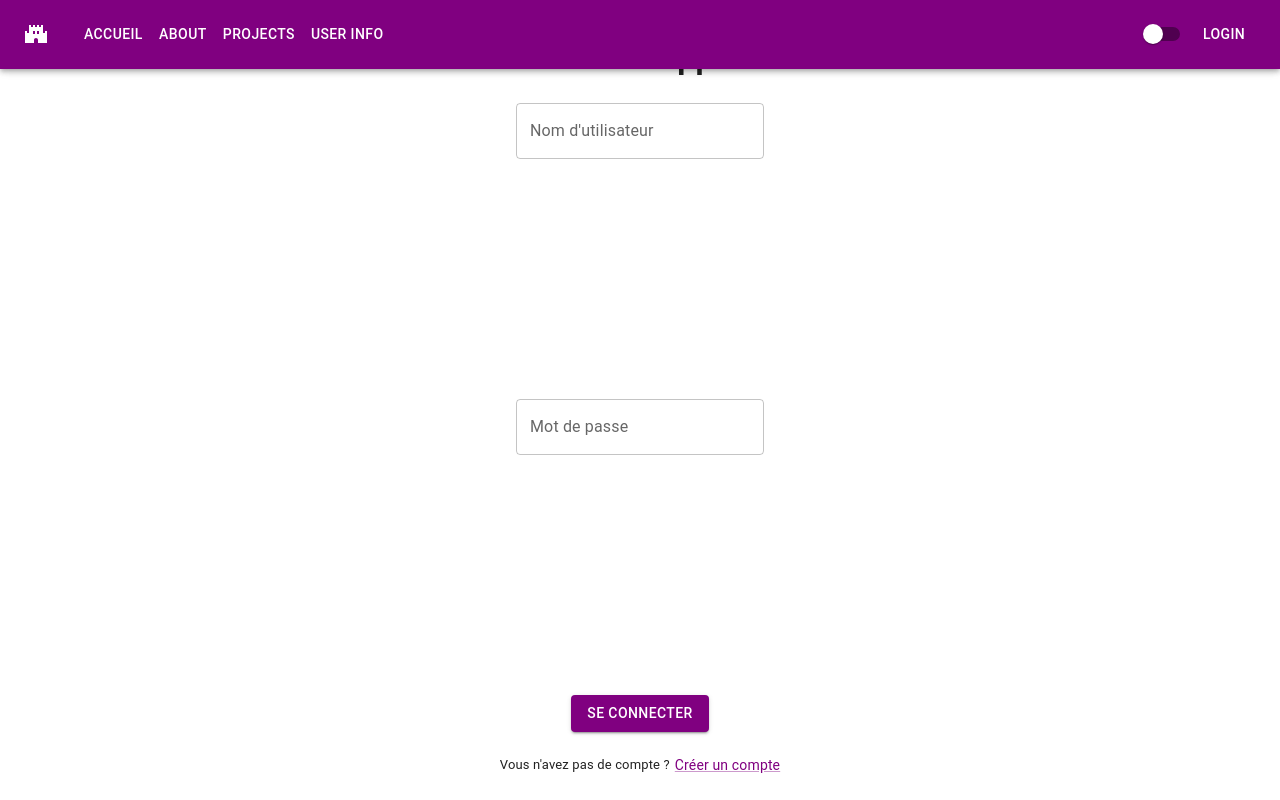
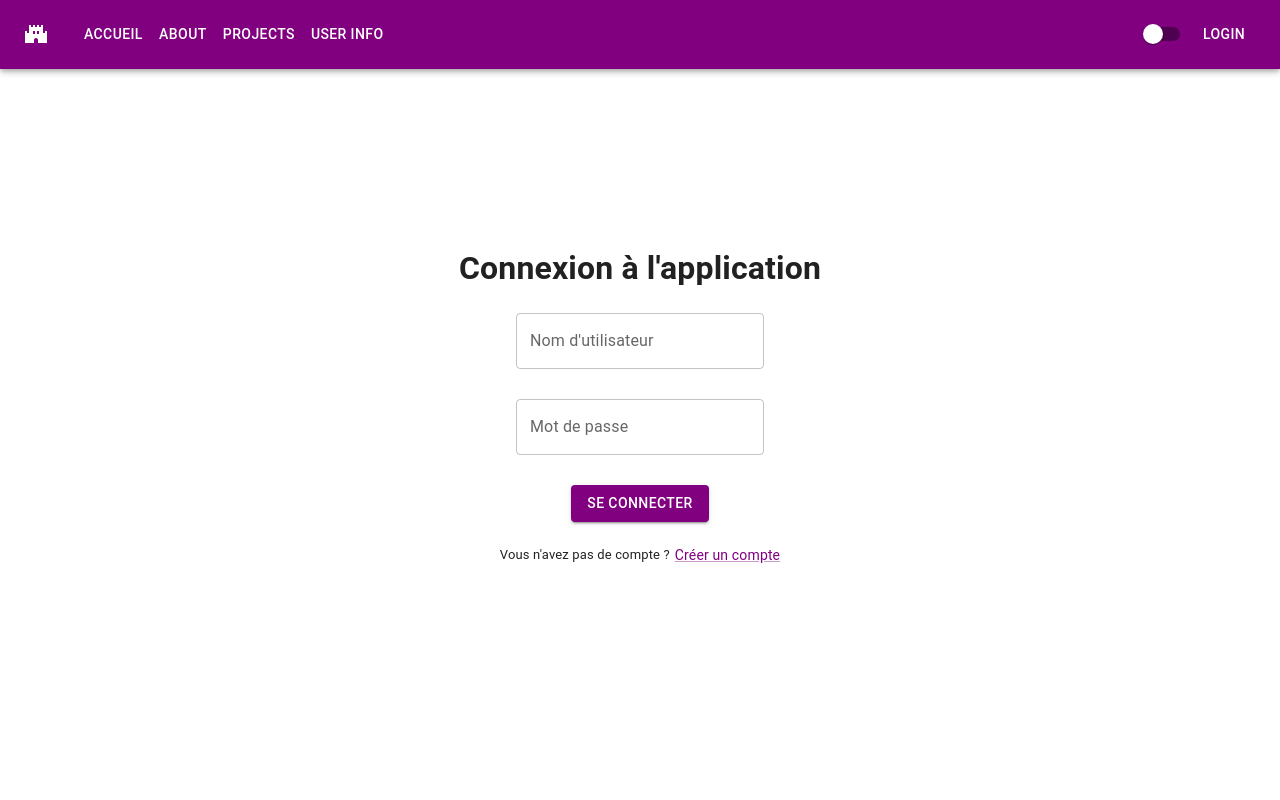
Before and after one commit to IUT-Blagnac/sae-5-1-01-phase4-cafe-noisette, a React (Create React App) app in the folder sae-front/: page /login in a window 1280 px wide. Built offline with nearby package versions, Linux system fonts and the light colour scheme.

Commit message:
Fixed forms style

```diff
--- a/sae-front/src/pages/CreateAccount.tsx
+++ b/sae-front/src/pages/CreateAccount.tsx
@@ -58,12 +58,12 @@ function CreateAccount() {
 
   const commonTextFieldStyle = {
     width: '20%',
-    marginBottom: 10,
+    marginBottom: 1,
   };
 
   const roleTextFieldStyle = {
     ...commonTextFieldStyle,
-    marginBottom: 30,
+    marginBottom: 3,
   };
 
   return (
@@ -119,10 +119,11 @@ function CreateAccount() {
         value={role}
         onChange={handleChange}
       >
-        <MenuItem value="TEACHER">Teacher</MenuItem>
-        <MenuItem value="STUDENT">Student</MenuItem>
+        <MenuItem value="TEACHER">Professeur</MenuItem>
+        <MenuItem value="STUDENT_INIT">Étudiant INITIAL</MenuItem>
+          <MenuItem value="STUDENT_ALT">Étudiant ALTERNANT</MenuItem>
         <MenuItem value="CONTACT">Contact</MenuItem>
-        <MenuItem value="ADMIN">Admin</MenuItem>
+        {/*<MenuItem value="ADMIN">Admin</MenuItem>*/}
       </TextField>
       {error && <p style={{ color: 'red' }}>{error}</p>}
       <Button variant="contained" onClick={handleSubmit}>Créer votre compte</Button>
--- a/sae-front/src/pages/Login.tsx
+++ b/sae-front/src/pages/Login.tsx
@@ -32,7 +32,7 @@ function CreateFormPage() {
         id="outlined-basic"
         label="Nom d'utilisateur"
         variant="outlined"
-        sx={{ marginBottom: 30 }}
+        sx={{ marginBottom: '30px' }}
         value={username}
         onChange={handleUsernameChange}
       />
@@ -41,7 +41,7 @@ function CreateFormPage() {
         label="Mot de passe"
         variant="outlined"
         type="password"
-        sx={{ marginBottom: 30 }}
+        sx={{ marginBottom: '30px' }}
         value={password}
         onChange={handlePasswordChange}
       />
```
